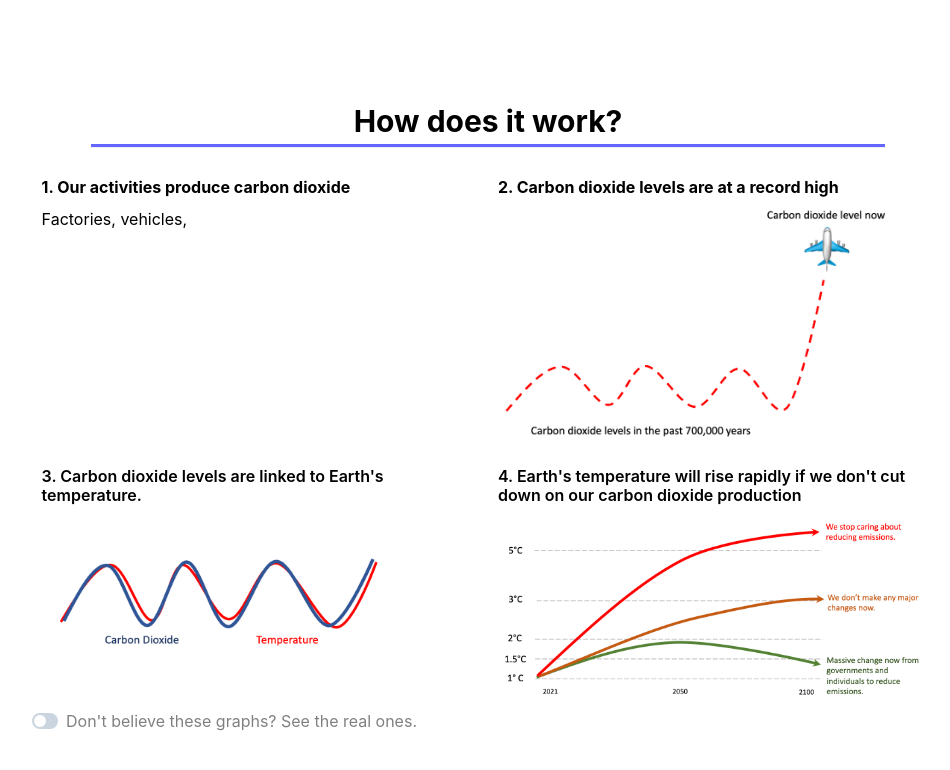
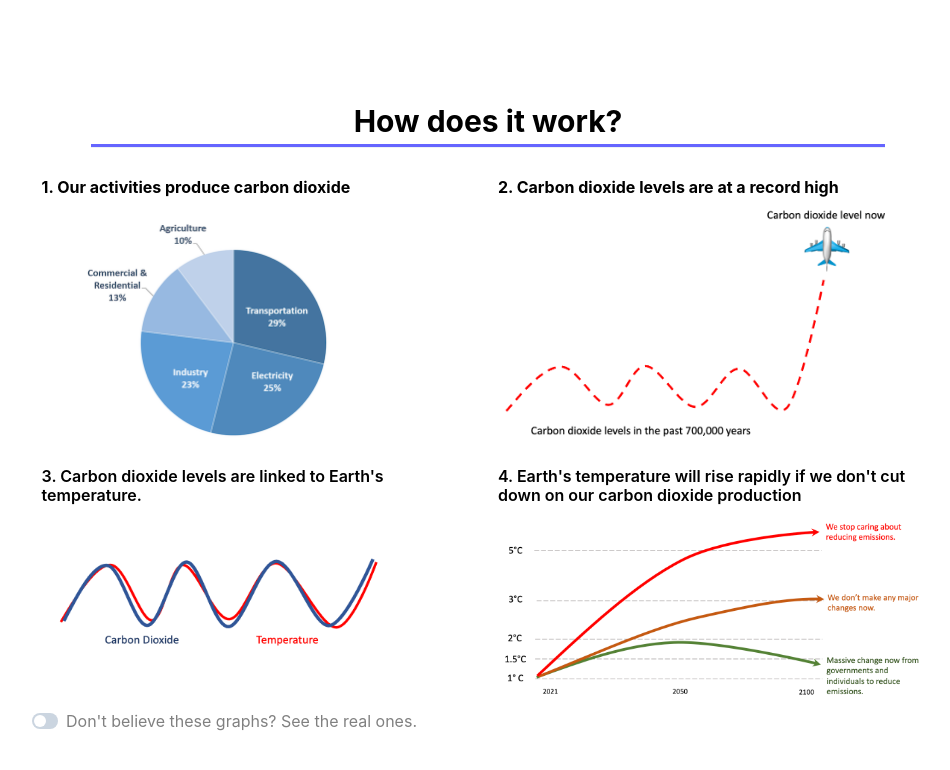
Before and after one commit to vincnt/toowarm, a Next.js app: page / in a window 1280 px wide. Shown: the part 858-1628 px from the top of the page, without its empty margins (152-1102 px from the left). Built offline with nearby package versions, Linux system fonts and the light colour scheme.

Commit message:
add co2 breakdown

```diff
--- a/pages/index.tsx
+++ b/pages/index.tsx
@@ -32,6 +32,8 @@ import {
   co2HistoricLineChart,
   sspProjectionLineChart,
 } from "../components/Charts";
+
+import co2Breakdown from "../public/images/co2breakdown.png";
 import co2Graphic from "../public/images/co2-graphic.png";
 import co2AndTempGraphic from "../public/images/co2AndTemp-graphic.png";
 import projectedGraphic from "../public/images/projected temp graphic.png";
@@ -313,12 +315,21 @@ const IndexPage = ({
               spacing={{ base: "3px", md: "20px" }}
               pb="30px"
             >
-              <Box width="100%" height="100%" pb={{ base: "10px", md: "20px" }}>
+              <Box width="100%" height="100%" pb={{ base: "5px", md: "20px" }}>
                 <Heading size="sm" fontWeight="bold">
                   1. Our activities produce carbon dioxide
                 </Heading>
-                <Box height="200px" py="10px">
-                  <Text> Factories, vehicles, </Text>
+                <Box
+                  height={{
+                    base: "200px",
+                    md: "200px",
+                  }}
+                  pt="20px"
+                  width="80%"
+                  margin="auto"
+                  pr={{ base: "50px", md: "100px" }}
+                >
+                  <NextImage src={co2Breakdown} alt="me" />
                 </Box>
               </Box>
               <Box width="100%" height="100%" pb={{ base: "5px", md: "20px" }}>
```
Also changed, not shown: public/images/co2breakdown.png (added), 1 other file (tests, documents, lock files or other folders).
